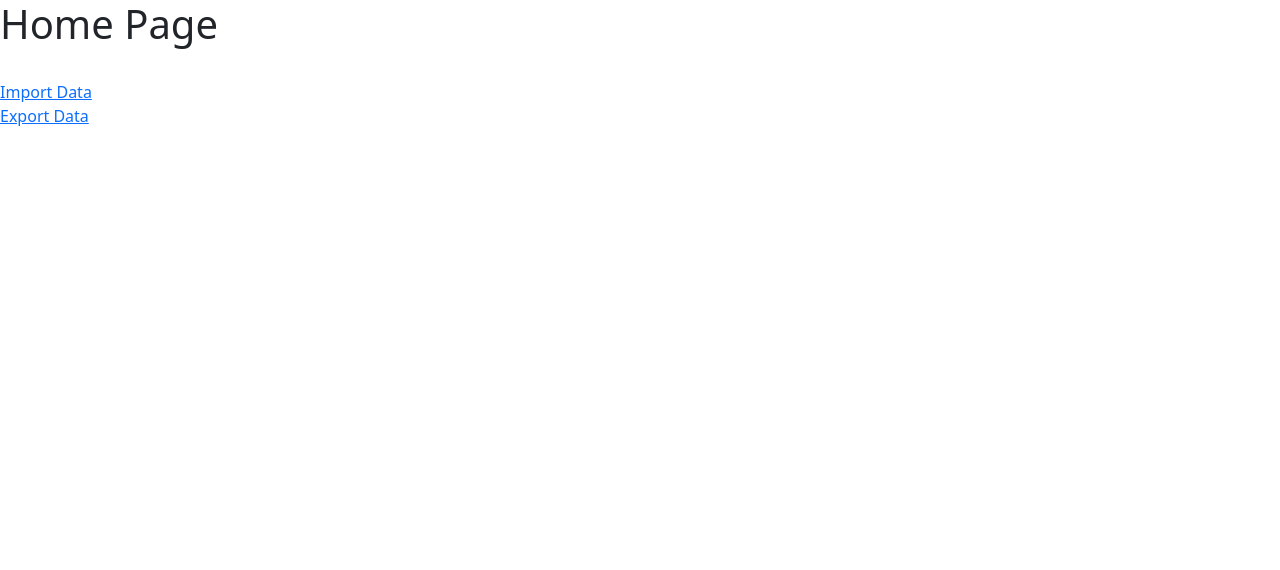
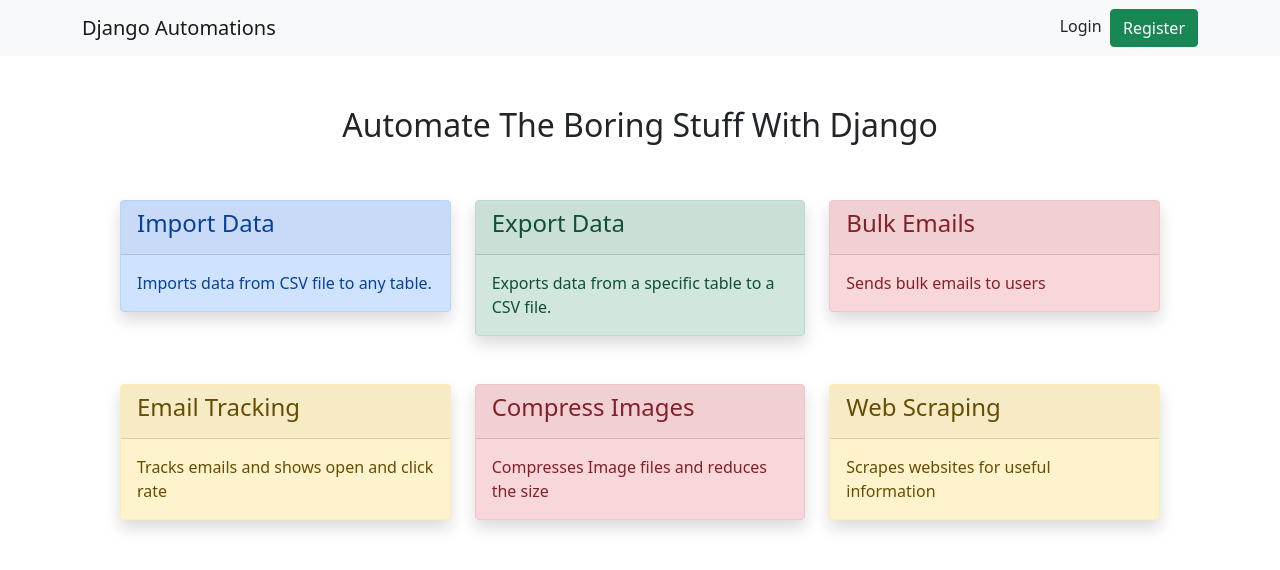
Before and after one commit to Pedrosilvacwb/django-automation, a Django app: page / in a window 1280 px wide. Shown: the top 570 px of the page. Run offline with Django 5.2, Linux system fonts and the light colour scheme; parts of the project's set-up code (start-up, migrations or seed data) failed here and were passed over.

Commit message:
Add home page layout

```diff
--- a/dataentry/management/commands/exportdata.py
+++ b/dataentry/management/commands/exportdata.py
@@ -47,3 +47,4 @@
                 writer.writerow(data_values)
 
         self.stdout.write(self.style.SUCCESS("Data exported successfully!"))
+        return file_path
--- a/dataentry/task.py
+++ b/dataentry/task.py
@@ -5,7 +5,7 @@
 
 from awd_main.celery import app
 
-from .utils import generate_csv_file, send_email_notification
+from .utils import send_email_notification
 
 
 @app.task
@@ -39,11 +39,9 @@
 @app.task
 def export_data_task(model_name: str):
     try:
-        call_command("exportdata", model_name)
+        file_path = call_command("exportdata", model_name)
     except Exception as e:
         raise e
-
-    file_path = generate_csv_file(model_name)
 
     mail_subject = "Export Data Completed"
     message = "Your data has been exported! Please download the attachment"
--- /dev/null
+++ b/templates/_base.html
@@ -0,0 +1,42 @@
+{% load static %}
+<!DOCTYPE html>
+<html lang="en">
+  <head>
+    <meta charset="UTF-8" />
+    <meta name="viewport" content="width=device-width, initial-scale=1.0" />
+
+    <!-- Bootstrap 5 -->
+    <link
+      href="https://cdn.jsdelivr.net/npm/bootstrap@5.0.2/dist/css/bootstrap.min.css"
+      rel="stylesheet"
+    />
+    <script src="https://cdn.jsdelivr.net/npm/bootstrap@5.0.2/dist/js/bootstrap.bundle.min.js"></script>
+
+    <script src="{% static 'js/custom.js' %}"></script>
+    <title>Django Automations</title>
+    <style>
+      .form-group {
+        padding: 15px !important;
+      }
+      .home-info {
+        position: absolute;
+        top: 50%;
+        left: 50%;
+        transform: translate(-50%, -50%);
+        padding: 20px;
+      }
+    </style>
+  </head>
+  <body>
+    <nav class="navbar navbar-light bg-light">
+      <div class="container">
+        <a class="navbar-brand" href={% url "home" %}>Django Automations</a>
+        <div>
+          <a href="#" class='float-right text-decoration-none text-dark mr-5'>Login</a>
+          &nbsp;<a href="#" class='float-right btn btn-success'>Register</a>
+        </div>
+      </div>
+    </nav>
+    {% block content %} {% endblock content %}
+  </body>
+</html>
--- a/templates/home.html
+++ b/templates/home.html
@@ -1,20 +1,93 @@
-<!DOCTYPE html>
-<html lang="en">
-  <head>
-    <meta charset="UTF-8" />
-    <meta name="viewport" content="width=device-width, initial-scale=1.0" />
-    <link
-      href="https://cdn.jsdelivr.net/npm/bootstrap@5.3.3/dist/css/bootstrap.min.css"
-      rel="stylesheet"
-    />
-    <script src="https://cdn.jsdelivr.net/npm/bootstrap@5.3.3/dist/js/bootstrap.bundle.min.js"></script>
-    <title>Django Automations</title>
-  </head>
-  <body>
-    <h1>Home Page</h1>
-    <br>
-    <a href="{% url "import_data" %}">Import Data</a>
-    <br>
-    <a href="{% url "export_data" %}">Export Data</a>
-  </body>
-</html>
+{% extends "_base.html" %} {% block content %}
+<div class="container" style="padding: 50px">
+  <h2 class="text-center">Automate The Boring Stuff With Django</h2>
+  <div class="row pt-5">
+    <!-- Import data -->
+    <div class="col-md-4">
+      <a href="{% url 'import_data' %}" class="text-decoration-none text-dark">
+        <div class="card alert-primary shadow">
+          <div class="card-header">
+            <h4>Import Data</h4>
+          </div>
+          <div class="card-body">
+            <p class="card-text">Imports data from CSV file to any table.</p>
+          </div>
+        </div>
+      </a>
+    </div>
+    <!-- Export Data -->
+    <div class="col-md-4">
+      <a href="{% url 'export_data' %}" class="text-decoration-none text-dark">
+        <div class="card alert-success shadow">
+          <div class="card-header">
+            <h4>Export Data</h4>
+          </div>
+          <div class="card-body">
+            <p class="card-text">
+              Exports data from a specific table to a CSV file.
+            </p>
+          </div>
+        </div>
+      </a>
+    </div>
+
+    <!-- Bulk Emails -->
+    <div class="col-md-4">
+      <a href="#" class="text-decoration-none text-dark">
+        <div class="card alert-danger shadow">
+          <div class="card-header">
+            <h4>Bulk Emails</h4>
+          </div>
+          <div class="card-body">
+            <p class="card-text">Sends bulk emails to users</p>
+          </div>
+        </div>
+      </a>
+    </div>
+  </div>
+
+  <div class="row pt-5">
+    <!-- Email Tracking -->
+    <div class="col-md-4">
+      <a href="#" class="text-decoration-none text-dark">
+        <div class="card alert-warning shadow">
+          <div class="card-header">
+            <h4>Email Tracking</h4>
+          </div>
+          <div class="card-body">
+            <p class="card-text">Tracks emails and shows open and click rate</p>
+          </div>
+        </div>
+      </a>
+    </div>
+
+    <!-- Compress Images -->
+    <div class="col-md-4">
+      <a href="#" class="text-decoration-none text-dark">
+        <div class="card alert-danger shadow">
+          <div class="card-header">
+            <h4>Compress Images</h4>
+          </div>
+          <div class="card-body">
+            <p class="card-text">Compresses Image files and reduces the size</p>
+          </div>
+        </div>
+      </a>
+    </div>
+
+    <!-- Web Scraping -->
+    <div class="col-md-4">
+      <a href="#" class="text-decoration-none text-dark">
+        <div class="card alert-warning shadow">
+          <div class="card-header">
+            <h4>Web Scraping</h4>
+          </div>
+          <div class="card-body">
+            <p class="card-text">Scrapes websites for useful information</p>
+          </div>
+        </div>
+      </a>
+    </div>
+  </div>
+</div>
+{% endblock content %}
```
Also changed, not shown: templates/dataentry/exportdata.html (+6 -33 lines), templates/dataentry/importdata.html (+4 -33 lines).
